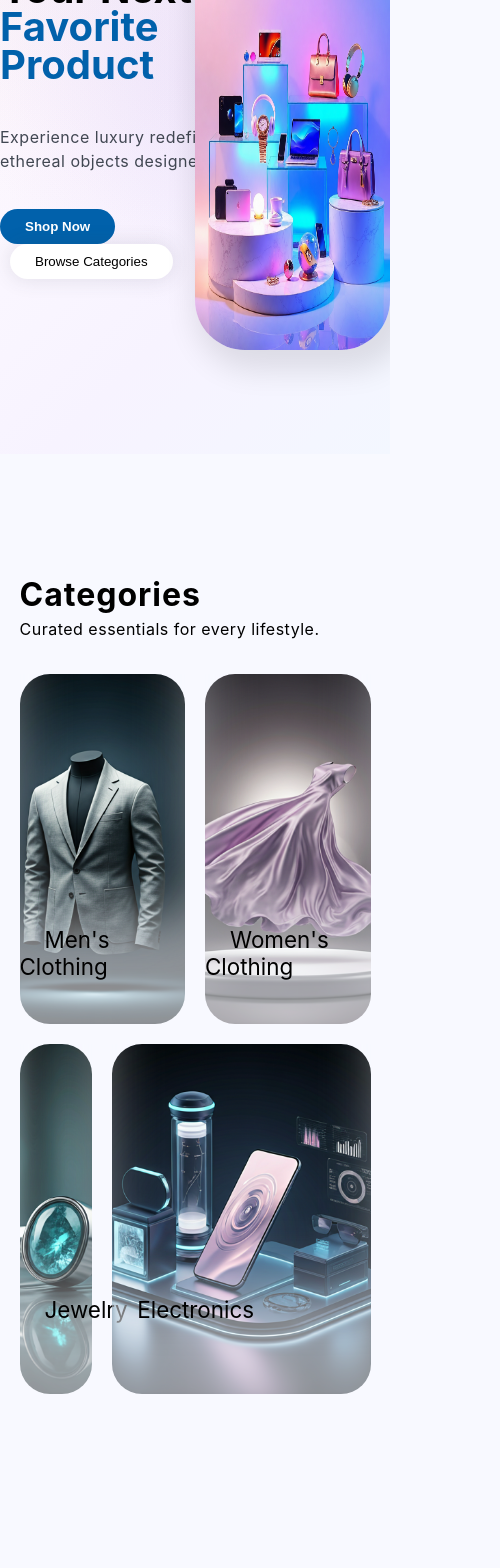
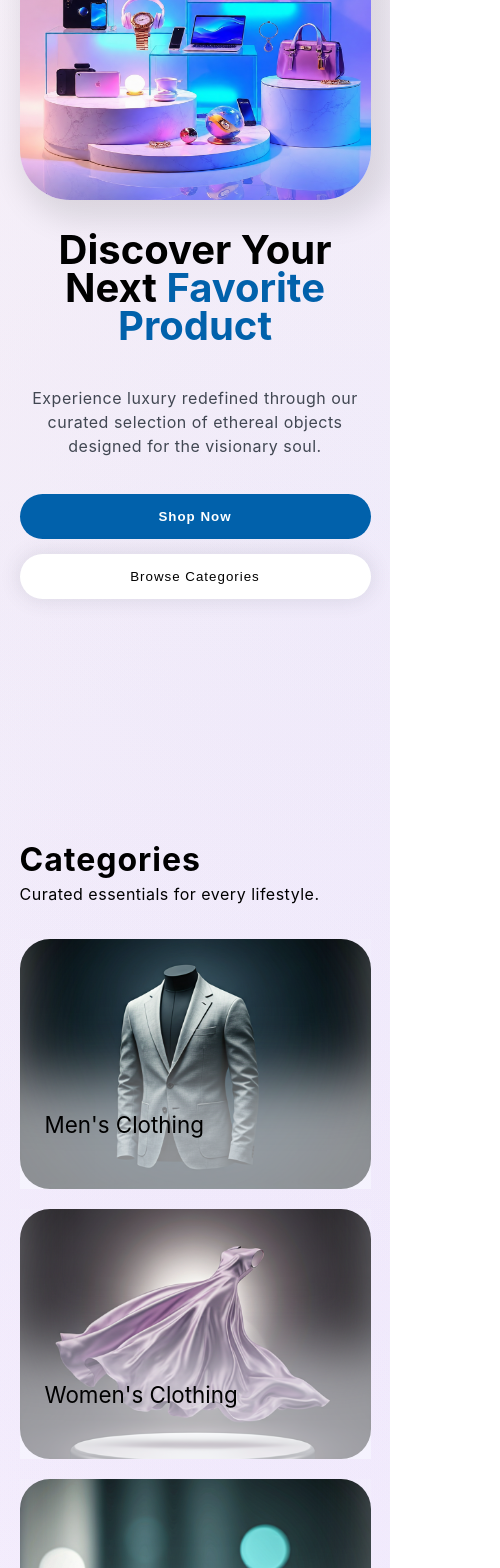
Before and after one commit to KTAGit/shopping_cart, a React (Vite) app: page / in a window 390 px wide. Shown: the part 300-1868 px from the top of the page, 500 px wide, since content can reach past the window. Built offline with nearby package versions, Linux system fonts and the light colour scheme; a web font is replaced by a local one.

Commit message:
Add mobile-responsive design to homepage

```diff
--- a/src/Footer.jsx
+++ b/src/Footer.jsx
@@ -2,7 +2,7 @@ export function Footer() {
     return (
         <div className="footer-container">
             <h1>VALERIUS</h1>
-            <p>© 2026 VALERIUS Digital Systems. All rights reserved.</p>
+            <p>© 2026 VALERIUS The Odin Project. All rights reserved.</p>
         </div>
     )
 }
--- a/src/Hero.jsx
+++ b/src/Hero.jsx
@@ -1,7 +1,7 @@
 import heroImg from "./assets/hero-image.png"
 export function Hero() {
     return (
-        <div className="hero-section-contaienr">
+        <div className="hero-section-container">
             <div className="hero-left-section-container">
                 <h1 className="hero-main-text">Discover Your Next <span>Favorite Product</span></h1>
                 <p className="hero-text-content">Experience luxury redefined through our curated selection of ethereal objects designed for the visionary soul.</p>
--- a/src/index.css
+++ b/src/index.css
@@ -20,7 +20,18 @@
 body {
   min-height: 100dvh;
   margin: 0;
-  background-color: #F8F9FF;
+  /* background-color: #F8F9FF; */
+  background:
+  radial-gradient(circle at 20% 20%, rgba(244, 214, 223, 0.166) 0%, transparent 60%),
+  radial-gradient(circle at 55% 50%, rgba(216, 185, 245, 0.138) 0%, transparent 55%),
+  radial-gradient(circle at 85% 25%, rgba(166, 184, 255, 0.158) 0%, transparent 60%),
+  linear-gradient(
+    135deg,
+    #fffafb 0%,
+    #fcf8ff 40%,
+    #f7f3ff 70%,
+    #f3f7ff 100%
+  );
 }
 
 #root {
@@ -75,7 +86,7 @@ body {
 }
 }
 
-.hero-section-contaienr {
+.hero-section-container {
   width: 100%;
   display: flex;
   justify-self: center;
@@ -84,17 +95,6 @@ body {
   padding-bottom: 100px;
   box-shadow:  inset 0 50px 20px -60px #41475259;
   clip-path: inset(0px 0px 0px 0px);
-  background:
-  radial-gradient(circle at 20% 20%, rgba(244, 214, 223, 0.25) 0%, transparent 60%),
-  radial-gradient(circle at 55% 50%, rgba(216, 185, 245, 0.20) 0%, transparent 55%),
-  radial-gradient(circle at 85% 25%, rgba(166, 184, 255, 0.20) 0%, transparent 60%),
-  linear-gradient(
-    135deg,
-    #fffafb 0%,
-    #fcf8ff 40%,
-    #f7f3ff 70%,
-    #f3f7ff 100%
-  );
 }
 
 
@@ -117,7 +117,7 @@ body {
 }
 
 .hero-text-content {
-  width: 500px;
+  max-width: 500px;
   color: #414752;
   letter-spacing: .5px;
   line-height: 1.5;
@@ -126,9 +126,10 @@ body {
 .hero-section-button-container {
   margin: 20px 0px 20px 0px;
   button {
-    padding: 10px 25px 10px 25px;
+    padding: 15px 30px 15px 30px;
     border-radius: 25px;
     border: none;
+    letter-spacing: 1px;
   }
 }
 
@@ -327,7 +328,7 @@ box-shadow:  inset 0 -120px 60px -10px #f8f9ff90;
   display: flex;
   flex-direction: column;
   align-items: center;
-  background-color: #F5F6FE;
+  background-color: transparent;
 
   h1 {
     letter-spacing: .9px;
@@ -377,6 +378,8 @@ box-shadow:  inset 0 -120px 60px -10px #f8f9ff90;
   box-shadow: 0px 0px 20px 1px #41475220;
   padding: 25px;
   border-radius: 30px;
+  background: rgba(255, 255, 255, 0.097);
+  backdrop-filter: blur(12px);
   img {
     height: 400px;
     width: 100%;
@@ -541,6 +544,8 @@ box-shadow:  inset 0 -120px 60px -10px #f8f9ff90;
   gap: 30px;
   border-radius: 30px;
   box-shadow: 0px 0px 20px 1px #41475220;
+  background: rgba(255, 255, 255, 0.15);
+   backdrop-filter: blur(12px);
 }
 
 .item-img-wrapper {
@@ -617,6 +622,8 @@ box-shadow:  inset 0 -120px 60px -10px #f8f9ff90;
   border: 1px solid #4147521d;
   border-radius: 30px;
   box-shadow: 0px 0px 20px 1px #41475220;
+  background: rgba(255, 255, 255, 0.15);
+   backdrop-filter: blur(12px);
   div {
     display: flex;
     justify-content: space-between;
@@ -667,6 +674,27 @@ box-shadow:  inset 0 -120px 60px -10px #f8f9ff90;
   }
 }
 
+@media (max-width: 1000px) {
+  .hero-section-container {
+    flex-direction: column-reverse;
+    align-items: center;
+  }
+
+  .hero-left-section-container {
+    width: 90%;
+    text-align: center;
+    align-items: center;
+  }
+
+  .jewelry-wrapper {
+    grid-column: 1 / 3;
+  }
+
+  .electronics-wrapper {
+    grid-column: 3 / 5;
+  }
+}
+
 
 @media (max-width: 940px) {
   .cart-main-container {
@@ -679,6 +707,94 @@ box-shadow:  inset 0 -120px 60px -10px #f8f9ff90;
 }
 
 @media (max-width: 600px) {
+
+  .hero-section-container {
+    padding-top: 100px;
+  }
+
+  .hero-right-section-container {
+
+    img {
+      height: 400px;
+    }
+  }
+
+  .hero-section-button-container {
+    display: flex;
+    flex-direction: column;
+    width: 100%;
+    gap: 15px;
+    button {
+      width: 100%;
+    }
+    .categories-btn {
+      margin: 0;
+    }
+  }
+
+  .category-wrapper {
+    display: none !important;
+  }
+
+  .hero-right-section-container {
+    width: 90%;
+  }
+
+  .categories-wrapper {
+    grid-template-columns: 1fr;
+    grid-template-rows: 100px 250px 250px 250px 250px;
+  }
+
+  .mens-clothing-wrapper {
+    grid-column: 1 / 5;
+    grid-row: 2 / 3;
+    p {
+      top: 150px;
+    }
+  }
+
+  .womans-clothing-wrapper {
+    grid-row: 3 / 4;
+    grid-column: 1 / 5;
+    p {
+      top: 150px;
+    }
+  }
+
+  .jewelry-wrapper {
+    grid-row: 4 / 5;
+    grid-column: 1 / 5;
+    p {
+      top: 150px;
+    }
+  }
+
+  .electronics-wrapper {
+    grid-row: 5 / 6;
+    grid-column: 1 / 5;
+    p {
+      top: 150px;
+    }
+  }
+
+  .sign-up-container {
+    text-align: center;
+    p {
+      width: 80%;
+    }
+    form {
+      flex-direction: column;
+      input {
+        height: 60px;
+        text-indent: 25px;
+      }
+      button {
+        height: 50px;
+        font-size: 15px;
+      }
+    }
+  }
+
   .cards-container {
     width: 100%;
   }
```
